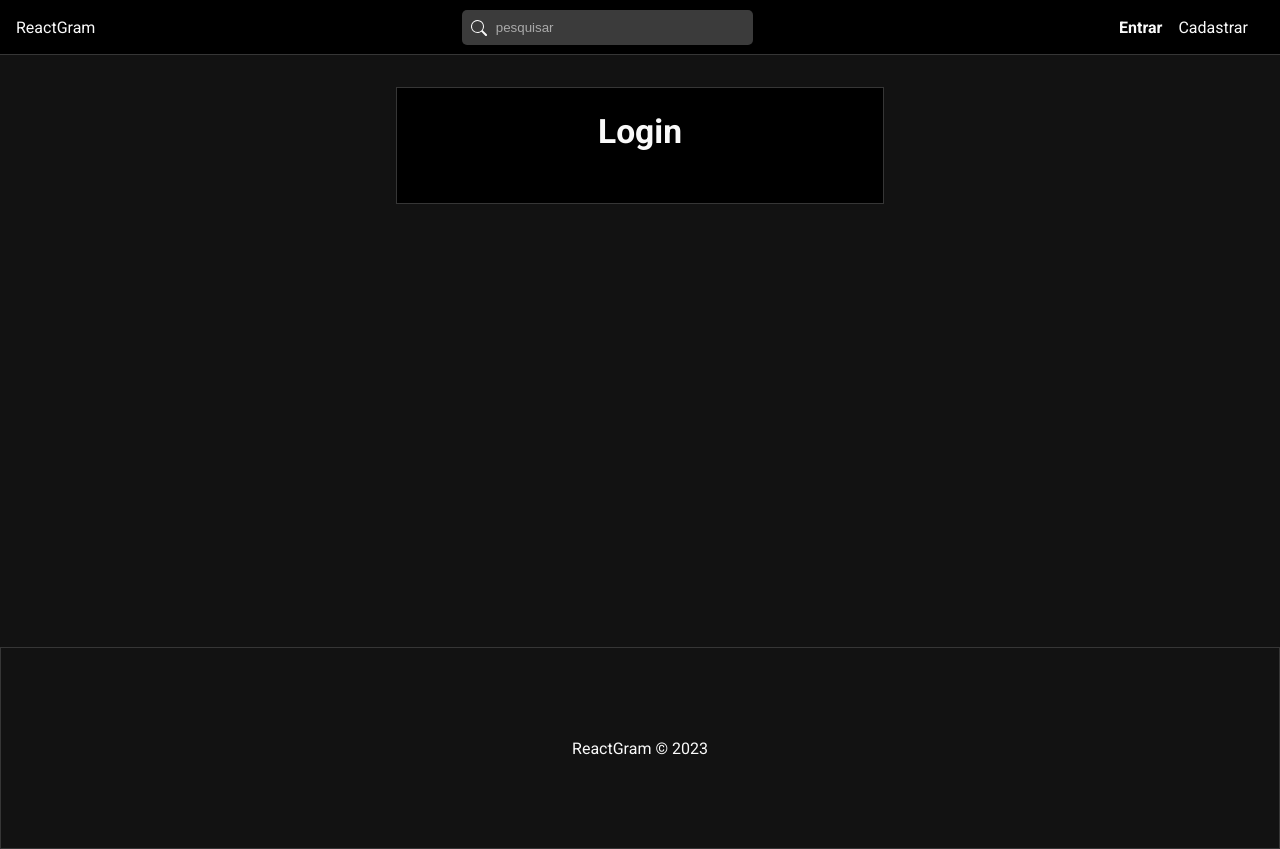
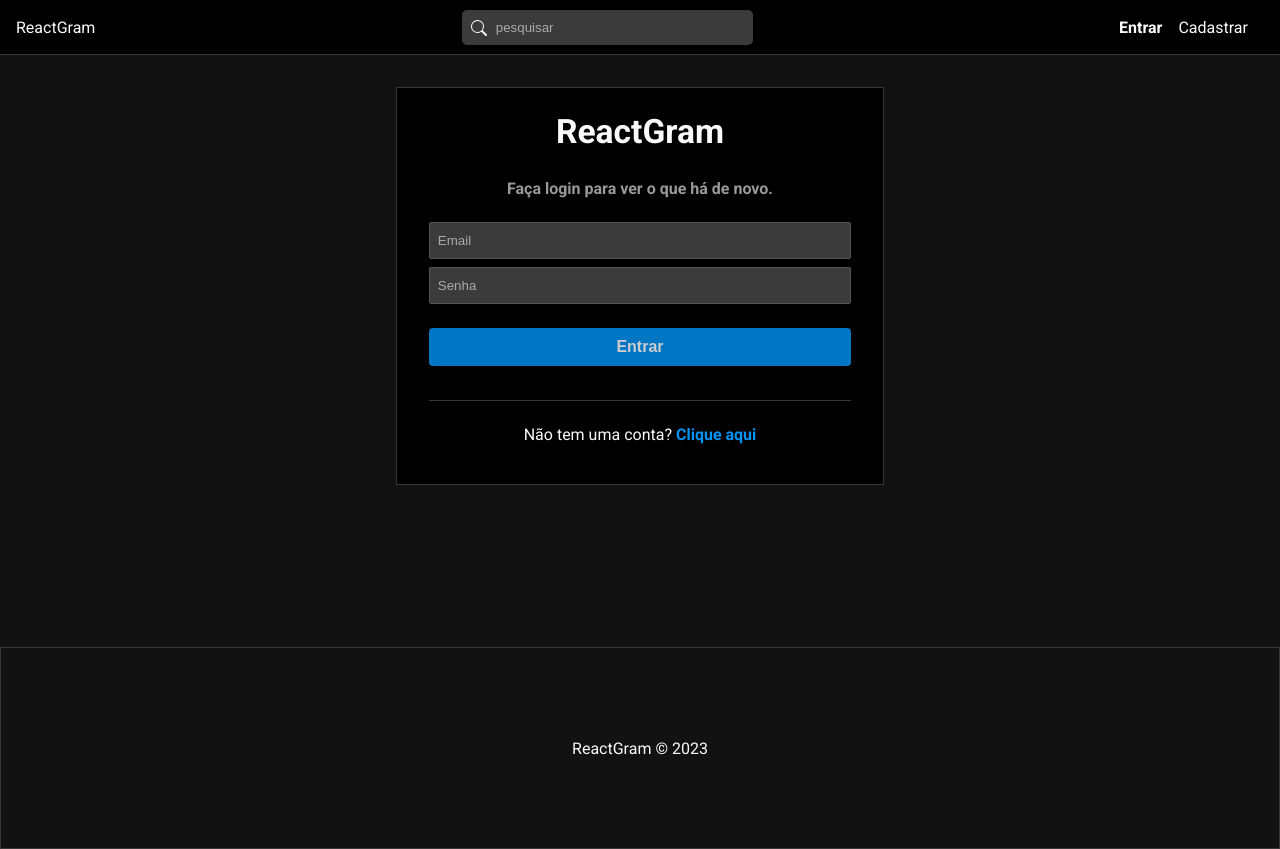
Before and after one commit to Orozimbo1/ReactGram, a React (Vite) app in the folder frontend/: page /login in a window 1280 px wide. Built offline with nearby package versions, Linux system fonts and the light colour scheme.

Commit message:
Criando form de login

```diff
--- a/frontend/src/pages/Auth/Login.jsx
+++ b/frontend/src/pages/Auth/Login.jsx
@@ -1,9 +1,46 @@
 import './Auth.css'
 
+// Components
+import { Link } from 'react-router-dom'
+import Messages from '../../components/Messages/Message'
+
+// Hooks
+import { useEffect, useState } from 'react'
+import { useSelector, useDispatch } from 'react-redux'
+
+// Redux
+
 const Login = () => {
+  const [email, setEmail] = useState('')
+  const [password, setPassword] = useState('')
+
+
+
+  const handleSubmit = (e) => {
+    e.preventDefault()
+
+  }
+
   return (
     <div id='login'>
-      <h2>Login</h2>
+      <h2>ReactGram</h2>
+      <p className="subtitle">Faça login para ver o que há de novo.</p>
+      <form onSubmit={handleSubmit}>
+        <input
+          type="email"
+          placeholder='Email'
+          value={email}
+          onChange={(e) => setEmail(e.target.value)}
+        />
+        <input
+          type="password"
+          placeholder='Senha'
+          value={password}
+          onChange={(e) => setPassword(e.target.value)}
+        />
+        <input type="submit" value="Entrar" />
+      </form>
+      <p>Não tem uma conta? <Link to='/register'>Clique aqui</Link></p>
     </div>
   )
 }
```
